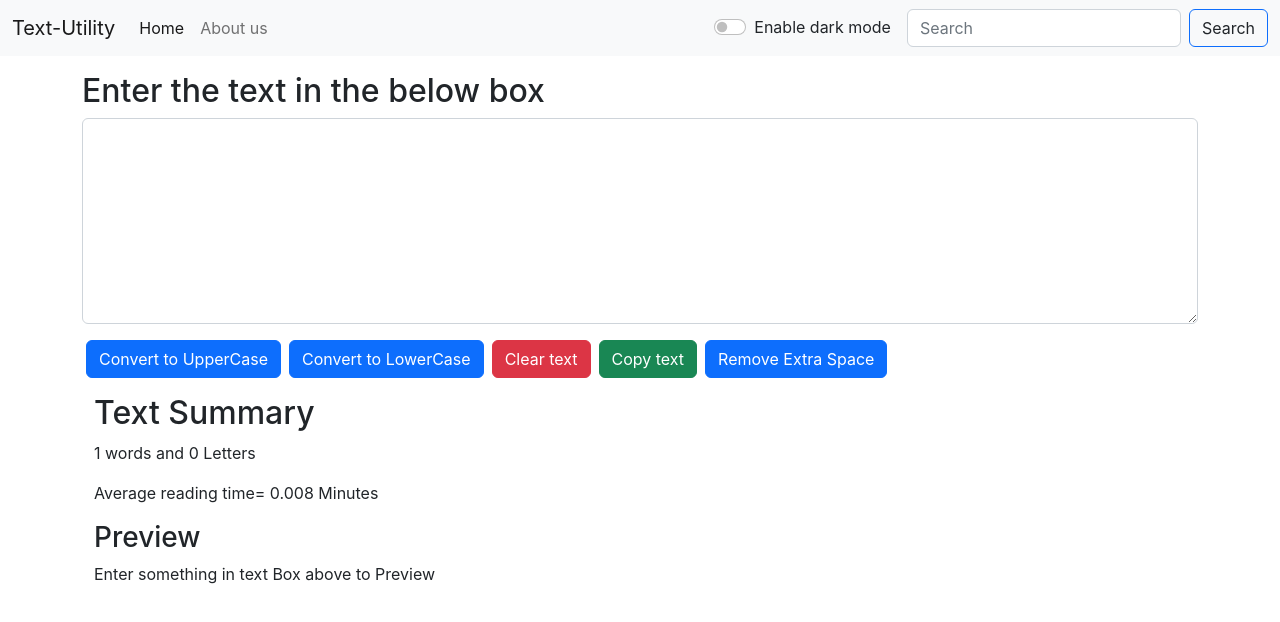
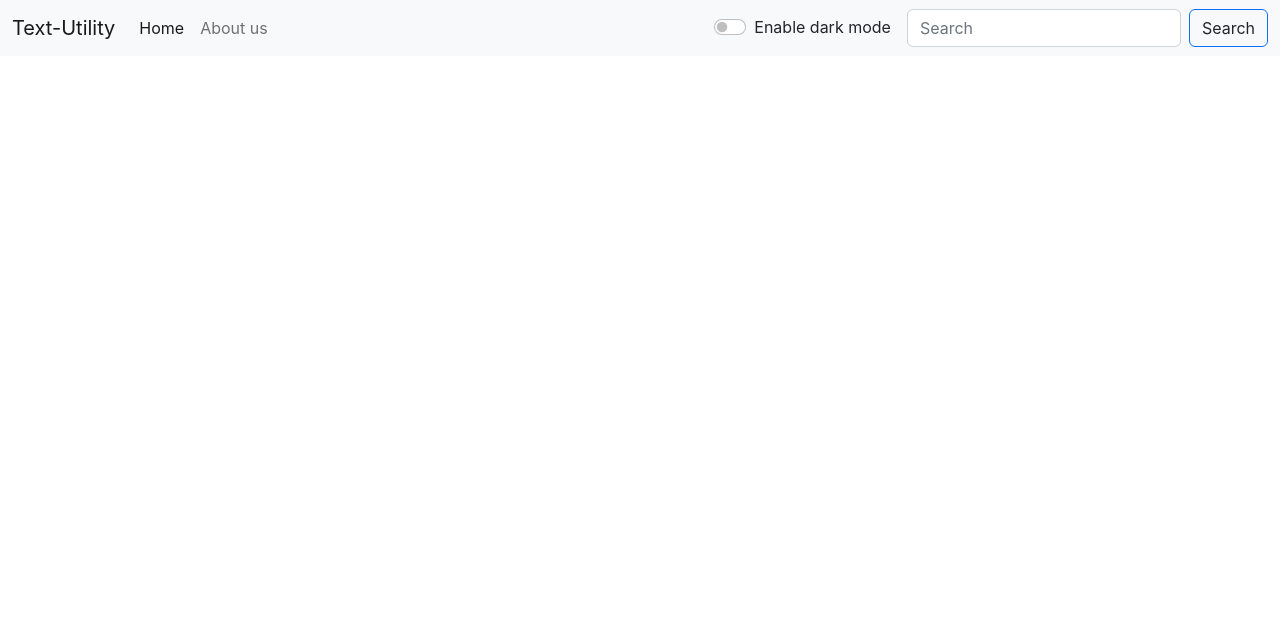
Before and after one commit to DeviPrasadKL/Text-Utility, a React (Create React App) app: page / in a window 1280 px wide. Shown: the top 622 px of the page. Built offline with nearby package versions, Linux system fonts and the light colour scheme.

Commit message:
Update App.js

```diff
--- a/src/App.js
+++ b/src/App.js
@@ -3,11 +3,11 @@
 import TextForm from './Components/TextForm';
 import Alert from './Components/Alert';
 import React, { useState } from 'react';
-// import AboutUs from './Components/AboutUs';
-// import {
-//   BrowserRouter as Router,
-//   Route, Routes
-// } from "react-router-dom";
+import AboutUs from './Components/AboutUs';
+import {
+  BrowserRouter as Router,
+  Route, Routes
+} from "react-router-dom";
 
 
 function App() {
@@ -46,14 +46,13 @@
       <Alert alert={alert} />
 
       <div className="container my-3">
-        {/* <Router>
+         <Router>
           <Routes>
             <Route exact path="/about" element={<AboutUs/>} />
-            <Route exact path="/"
+            <Route exact path="/home"
               element={<TextForm heading="Enter the text in the below box" mode={mode} showAlert={showAlert} />} />
           </Routes>
-        </Router> */}
-        <TextForm heading="Enter the text in the below box" mode={mode} showAlert={showAlert} />
+        </Router>
       </div>
 
     </>
```
